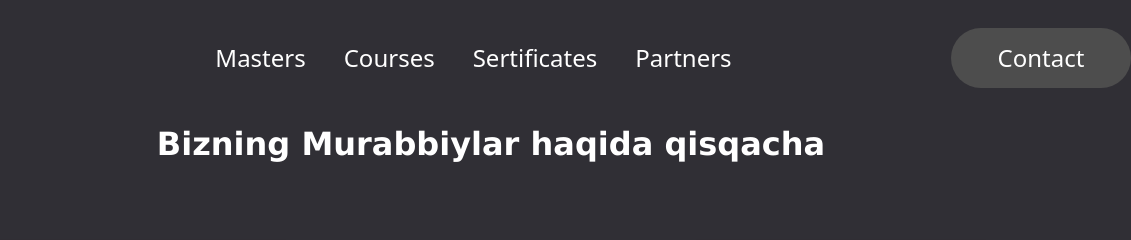
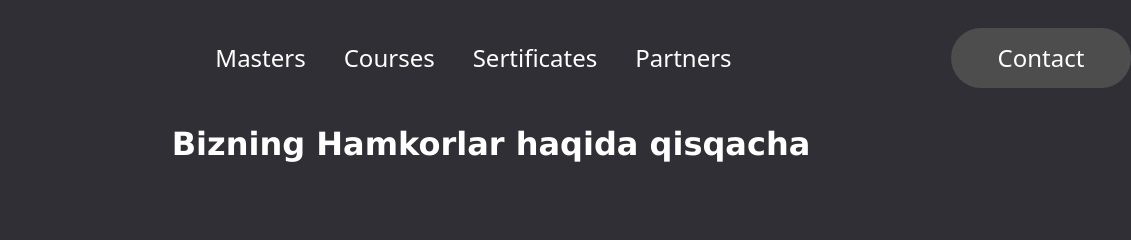
Before and after one commit to sarvar0617/team-work, a plain HTML site: page pages/partners.html in a window 1280 px wide. Shown: the top 240 px of the page, 149-1280 px from the left. Drawn offline with Linux system fonts and the light colour scheme.

Commit message:
Update partners.html

```diff
--- a/pages/partners.html
+++ b/pages/partners.html
@@ -26,7 +26,7 @@
           </section>
         </nav>
       </header>
-    <h1 class="title">Bizning Murabbiylar haqida qisqacha</h1>
+    <h1 class="title">Bizning Hamkorlar haqida qisqacha</h1>
     <section class="coaches">
         <div class="coach-card card1">
             <img src="../images/nike.png" >
```
